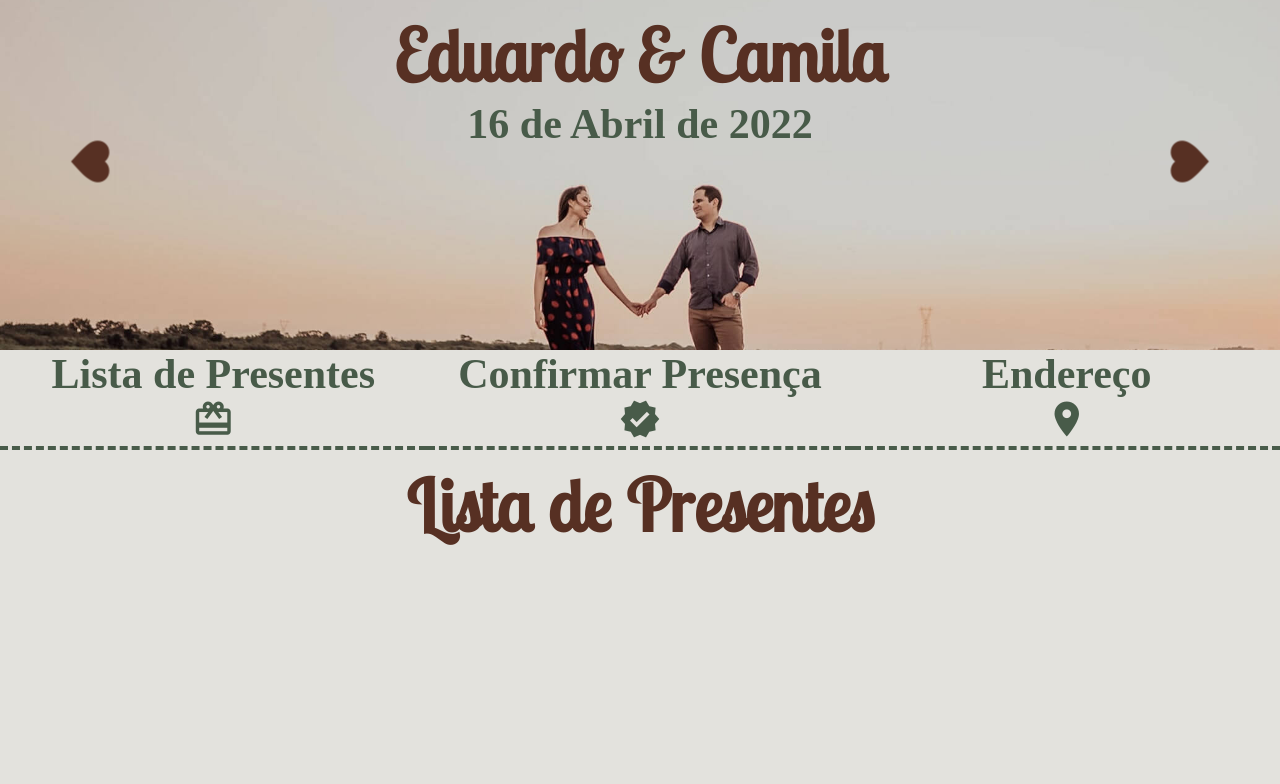
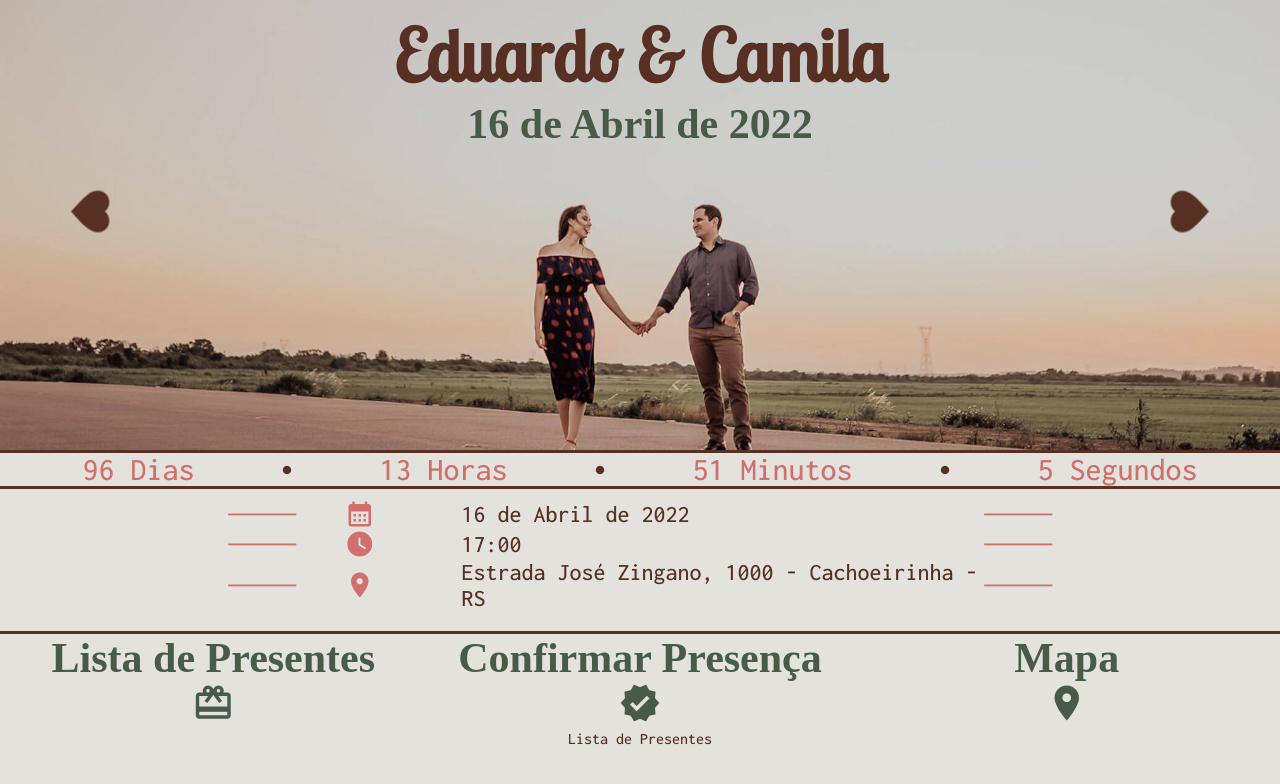
Before and after one commit to edunsouza/wedding-invitation, a Svelte app in the folder app/: page / in a window 1280 px wide. Shown: the top 784 px of the page. Built offline with nearby package versions, Linux system fonts and the light colour scheme; a web font is replaced by a local one.

Commit message:
Removing unnecessary scss import and cleaning minor code parts

```diff
--- a/app/src/App.svelte
+++ b/app/src/App.svelte
@@ -12,8 +12,6 @@
 </Router>
 
 <style lang="scss">
-  @import 'styles/variables';
-
   :global(body) {
     background-color: $light;
   }
--- a/app/src/components/Carousel.svelte
+++ b/app/src/components/Carousel.svelte
@@ -31,8 +31,6 @@
 </div>
 
 <style lang="scss">
-  @import '../styles/variables';
-
   @keyframes blink {
     10%,
     40% {
@@ -58,6 +56,7 @@
       min-width: 100%;
       max-width: 100%;
       object-fit: cover;
+      object-position: 50% 60%;
     }
 
     span {
--- a/app/src/components/Header.svelte
+++ b/app/src/components/Header.svelte
@@ -26,7 +26,7 @@
 <style lang="scss">
   header {
     position: relative;
-    height: 350px;
+    height: 450px;
     width: 100%;
 
     nav,
--- a/app/src/components/Menu.svelte
+++ b/app/src/components/Menu.svelte
@@ -6,7 +6,6 @@
 
   let selected = 0;
   const setSelected = (index) => (selected = index);
-  const onAnimationEnd = () => (ended = true);
 </script>
 
 <nav>
@@ -28,8 +27,6 @@
 </article>
 
 <style lang="scss">
-  @import '../styles/variables';
-
   article {
     display: flex;
     align-items: center;
@@ -50,7 +47,7 @@
       cursor: pointer;
       user-select: none;
       font-size: 32px;
-      border-bottom: 4px dashed $primary;
+      border-top: 3px solid $dark;
 
       :global(i) {
         font-size: 42px;
--- a/app/src/components/Title.svelte
+++ b/app/src/components/Title.svelte
@@ -6,8 +6,6 @@
 <h1 transition:transition>{value}</h1>
 
 <style lang="scss">
-  @import '../styles/variables';
-
   h1 {
     margin: 0;
     margin-top: 10px;
--- a/app/src/pages/Home.svelte
+++ b/app/src/pages/Home.svelte
@@ -1,19 +1,22 @@
 <script>
   import Header from '../components/Header.svelte';
+  import InfoBar from '../components/InfoBar.svelte';
   import Menu from '../components/Menu.svelte';
 
   import AddressMap from '../components/AddressMap.svelte';
+  import GiftsList from '../components/GiftsList.svelte';
   import Title from '../components/Title.svelte';
 
   const menus = [
-    { label: 'Lista de Presentes', icon: 'card_giftcard', component: Title },
+    { label: 'Lista de Presentes', icon: 'card_giftcard', component: GiftsList },
     { label: 'Confirmar Presença', icon: 'verified', component: Title },
-    { label: 'Endereço', icon: 'place', component: AddressMap },
+    { label: 'Mapa', icon: 'place', component: AddressMap },
   ];
 </script>
 
 <main>
   <Header />
+  <InfoBar />
   <Menu items={menus} />
 </main>
 
```
